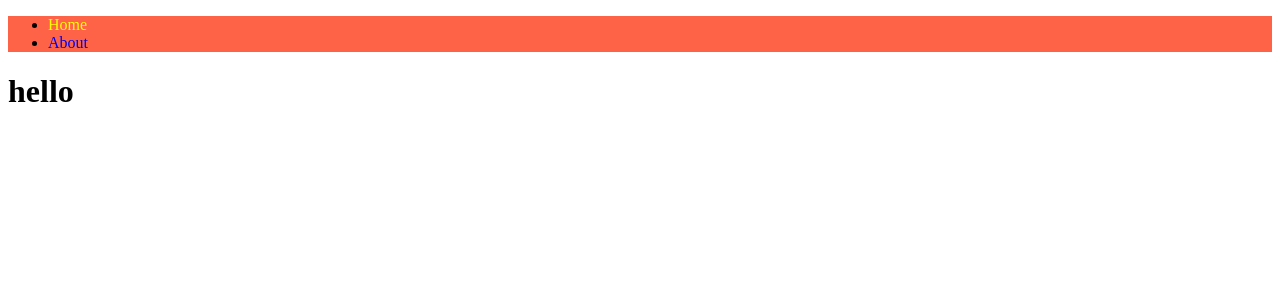
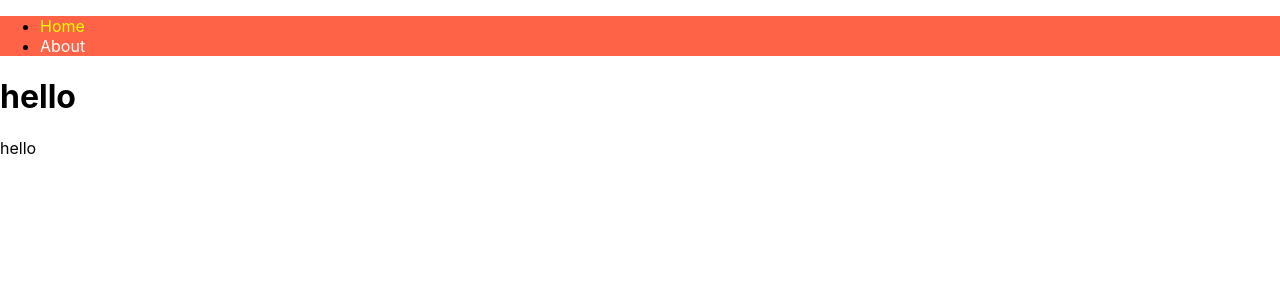
Before and after one commit to ChoJinmok/nextjsintro, a Next.js app: page / in a window 1280 px wide. Shown: the top 300 px of the page. Built offline with nearby package versions, Linux system fonts and the light colour scheme.

Commit message:
Custom App

```diff
--- a/components/NavBar.tsx
+++ b/components/NavBar.tsx
@@ -10,6 +10,7 @@ import { useRouter } from 'next/router';
 // 1. CSS모듈 패턴
 // import styles from './NavBar.module.css';
 // styles 객체에서 프로포트 사용하듯 사용 -> 실제로 브라우저에서는 다른 클래스이름이 들어가진다.(충돌 방지)
+// 외부에서 css파일을 import 하려면 무조건 module파일이어야한다.(_app에서는 가능)
 
 // 2. styled jsx(Next.js의 고유의 방법)
 // style태그에 jsx props를 넣어준다.
--- /dev/null
+++ b/pages/_app.tsx
@@ -0,0 +1,26 @@
+// Next.js는 항상 다른 컴포넌트로 가기전 먼저 app을 본다. => 청사진(blue print)을 그려놓을 수 있다.
+// 어떻게 페이지가 있어야하는지 어떤 컴포넌트가 어떤 페이지에 있어야하는지를 설정할 수 있다.
+// 컴포넌트 이름은 마음대로 지정해도 된다.(MyApp, CustomApp 등)
+
+import type { AppProps } from 'next/app';
+
+import NavBar from '../components/NavBar';
+
+import '../styles/globals.css';
+
+export default function App({ Component, pageProps }: AppProps) {
+  return (
+    <>
+      <NavBar />
+      <Component {...pageProps} />
+      <span>hello</span>
+      <style jsx global>
+        {`
+        a {
+          color: white
+        }
+      `}
+      </style>
+    </>
+  );
+}
--- a/pages/about.tsx
+++ b/pages/about.tsx
@@ -1,10 +1,10 @@
 import { FC } from 'react';
 
-import NavBar from '../components/NavBar';
+// import NavBar from '../components/NavBar';
 
 const Potato: FC = () => (
   <>
-    <NavBar />
+    {/* <NavBar /> */}
     <h1>hello</h1>
   </>
 );
--- a/pages/index.tsx
+++ b/pages/index.tsx
@@ -4,7 +4,7 @@
 
 import { FC } from 'react';
 
-import NavBar from '../components/NavBar';
+// import NavBar from '../components/NavBar';
 
 // 예외사항
 // index 파일은 home의 역할을 한다. -> 주소에 /만 붙고 /index하면 404가 뜬다.
@@ -12,8 +12,16 @@ import NavBar from '../components/NavBar';
 
 const Home: FC = () => (
   <>
-    <NavBar />
+    {/* <NavBar /> */}
     <h1>hello</h1>
+    {/* 패아지에 전역 스타일 주는 방법 */}
+    {/* <style jsx global>
+      {`
+        a {
+          color: white
+        }
+      `}
+    </style> */}
   </>
 );
 
@@ -29,3 +37,11 @@ export default Home;
 // Next.js는 React.js를 백엔드에서 동작시켜서(렌더링) 페이지를(HTML)을 미리 만들어서 소스코드에 넣어준다.
 // -> 유저는 React.js(자바스크립트)가 로딩되지 않아도 콘텐츠를 볼 수 있게된다.
 // 그리고 나서 React.js(자바스크립트)가 로딩됐을 때 HTML과 연결되서 일반적인 React.js앱이 된다.
+
+// 전역 스타일을 주려면(global) 페이지를 고려해야한다.(페이지마다 렌더링되기 때문)
+// global로 스타일을 줘도 그 페이지에만 스타일이 적용된다.(Next.js의 특징)
+// 위의 경우에 NavBar나 sylte을 일일이 페이지마다 지정해주면 불편
+// 한군데에만 지정해놓으면 되는 방법이 있다!~(모든 페이지의 설정을 할 수 있는 지점이 존재) => App Component, App Page
+
+// App Component, App Page
+// 일종의 어떤 컴포넌트의 청사진 역할을 한다.
```
Also changed, not shown: .eslintrc.js.
